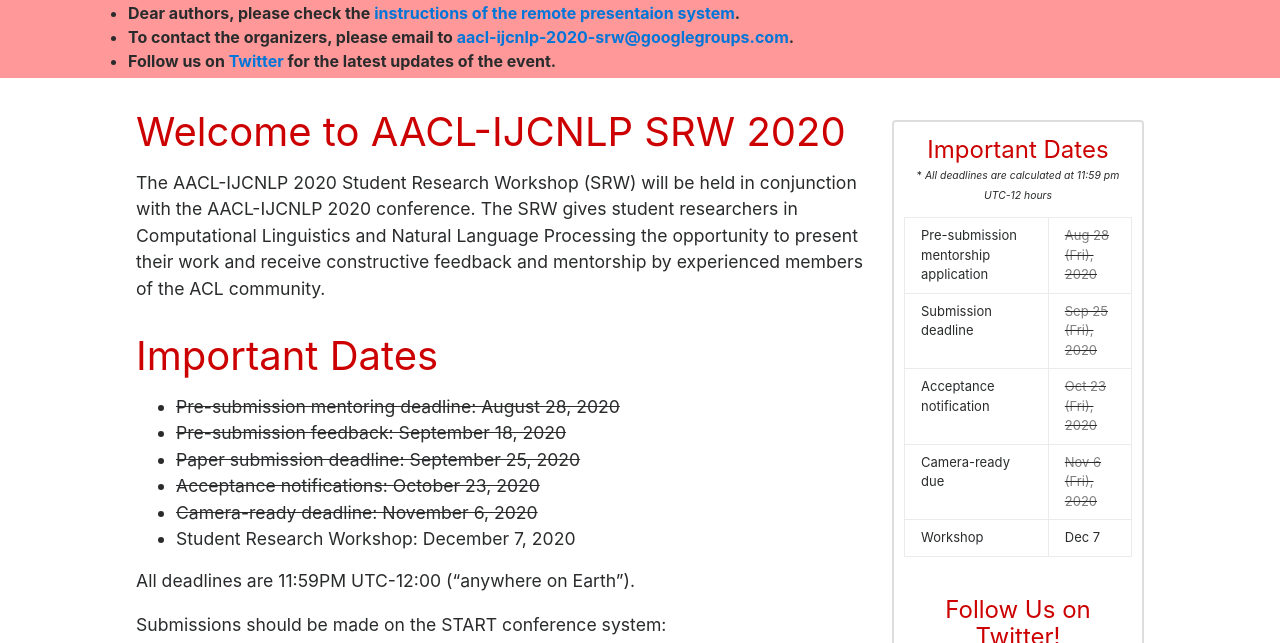
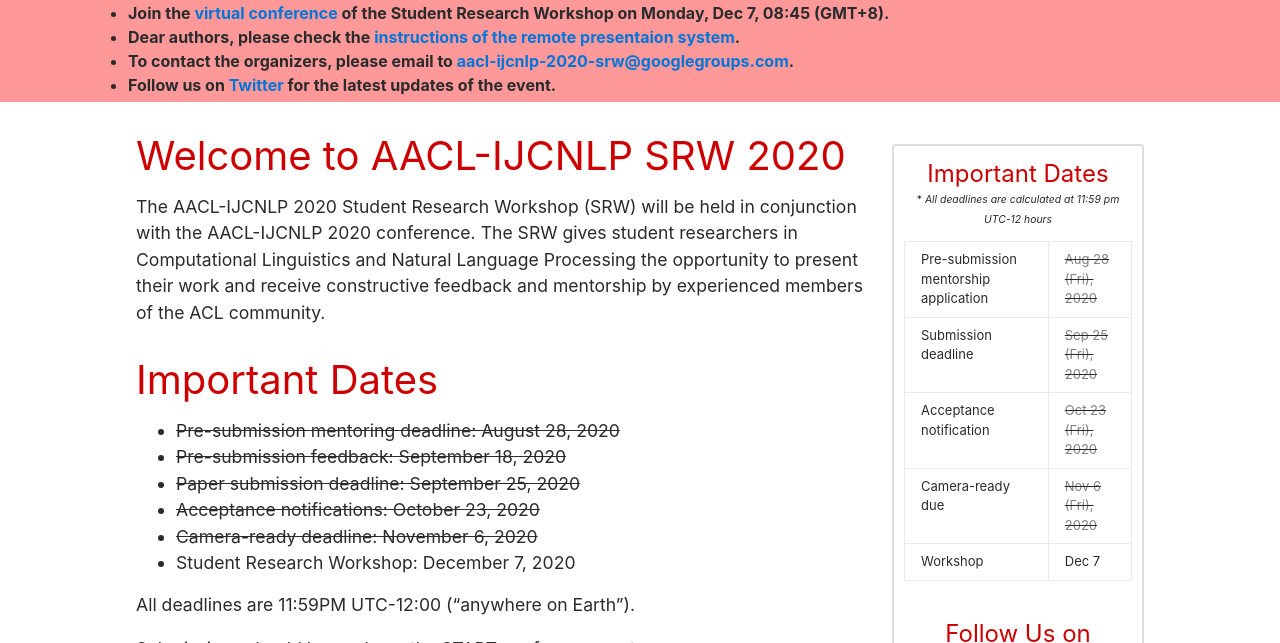
Before and after one commit to aacl2023-srw/aacl2023-srw.github.io, a Jekyll site: the page built from index.md, in a window 1280 px wide and 900 px high, scrolled down 307 px, cut to the strip 257-900 px from the top of the window. Built offline with Jekyll 4.4.1, drawn with Linux system fonts in a browser that asks for light colours; comment, search, counter and statistics services are not loaded.

Commit message:
add link to the virtual conference

```diff
--- a/_includes/page-header.html
+++ b/_includes/page-header.html
@@ -14,6 +14,7 @@
 </section>
 <div class="announce">
     <ul style='padding: 0; margin:0;'>
+        <li>Join the <a href="http://www.aacl2020virtualconference.org/">virtual conference</a> of the Student Research Workshop on Monday, Dec 7, 08:45 (GMT+8). </li>
         <li>Dear authors, please check the <a href="http://aacl2020.org/blog/5/">instructions of the remote presentaion system</a>.</li>
         <li>To contact the organizers, please email to <a href = "mailto: aacl-ijcnlp-2020-srw@googlegroups.com">aacl-ijcnlp-2020-srw@googlegroups.com</a>. </li>
         <li>Follow us on <a href="https://twitter.com/AACL_SRW">Twitter</a> for the latest updates of the event. </li>
```
